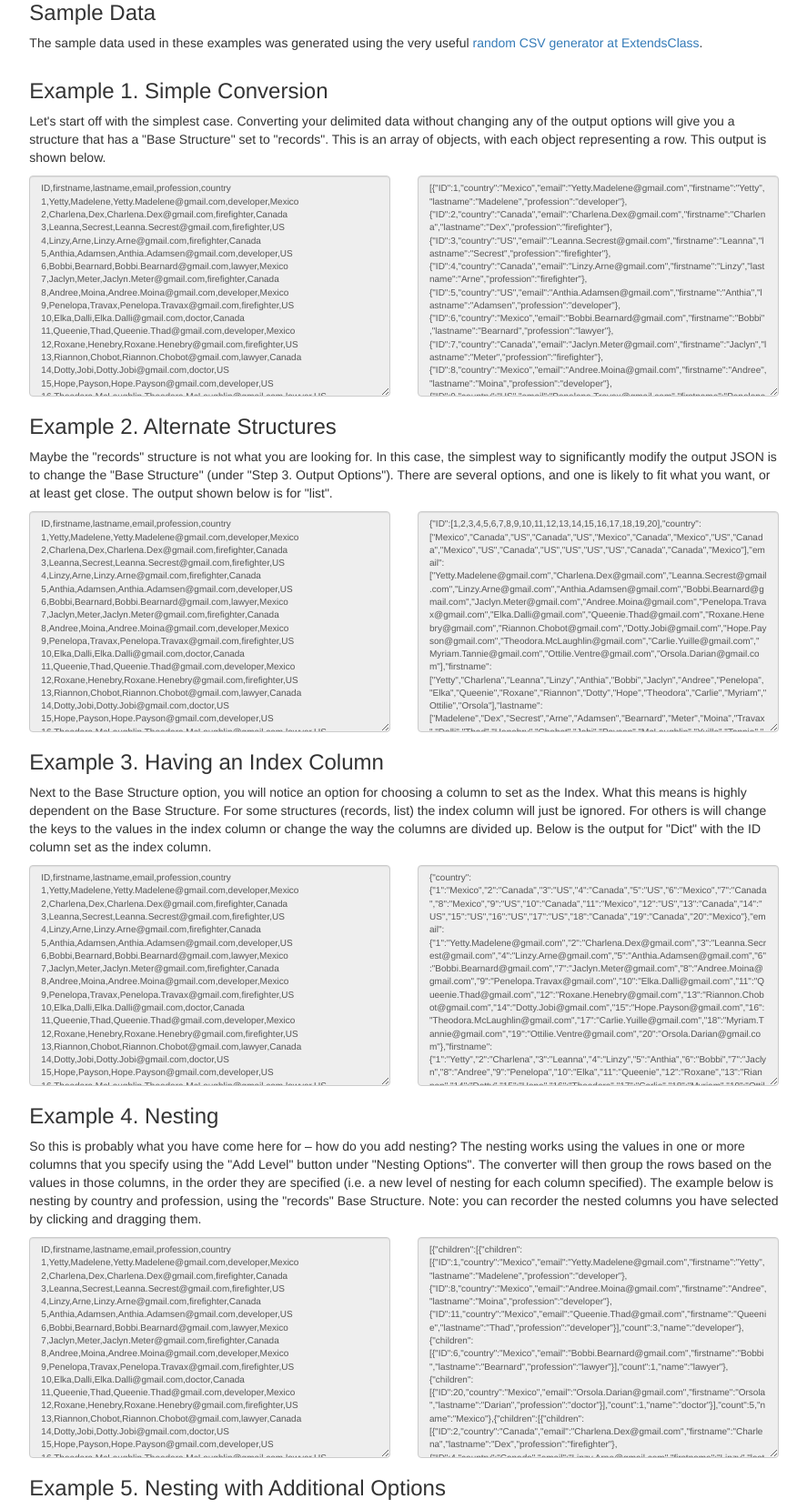
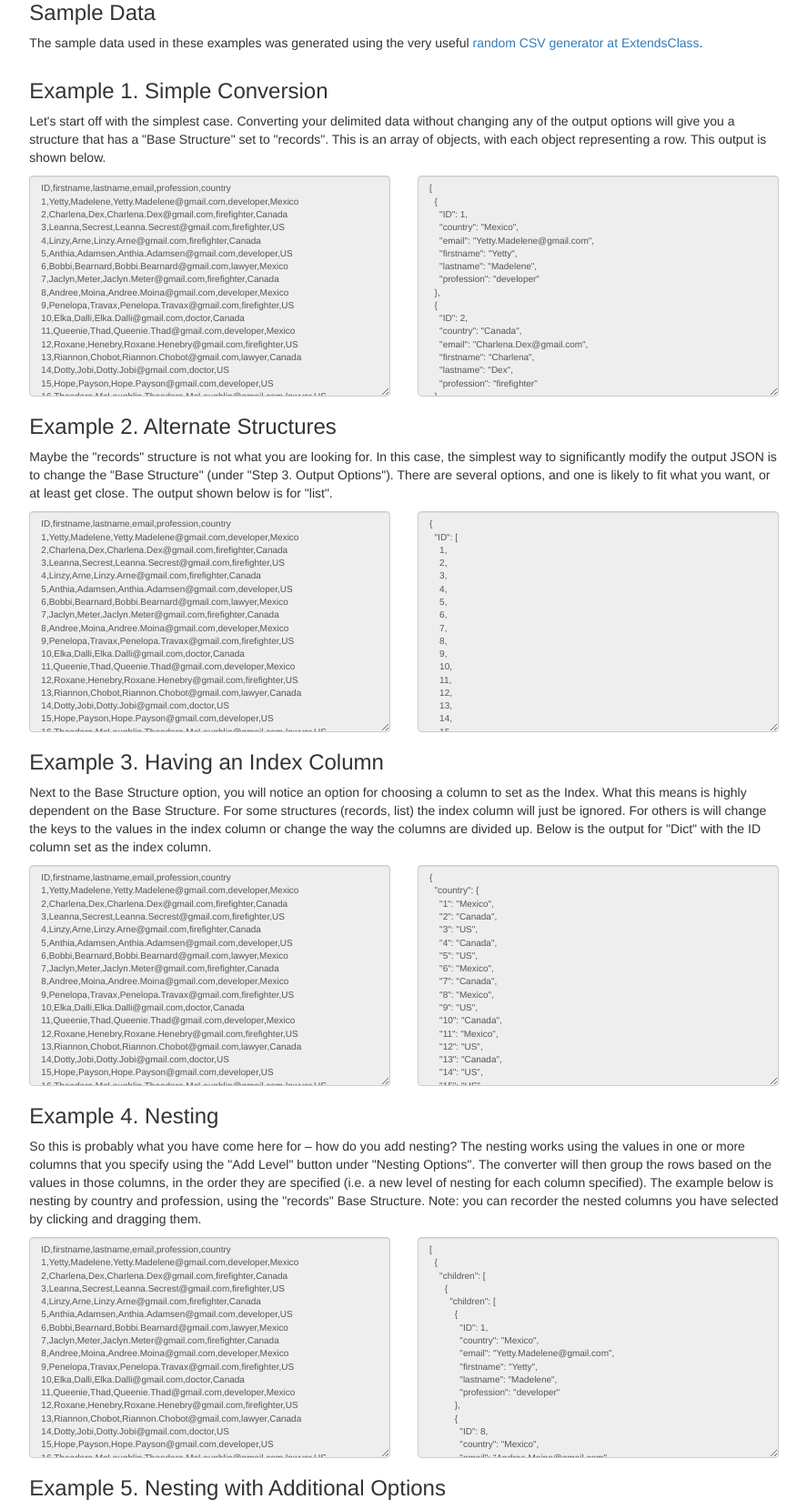
Before and after one commit to vladimiriii/jsonify-it, a Flask app: page /csv-to-json-examples in a window 1280 px wide. Shown: the part 261-1920 px from the top of the page at 91% size, without its empty margins (196-1083 px from the left). Run offline with Flask 2, Linux system fonts and the light colour scheme; parts of the project's set-up code (start-up, migrations or seed data) failed here and were passed over; some libraries are stand-ins or nearby versions.

Commit message:
Fixing JSON formatting.

```diff
--- a/app/static/js/csv-to-json-examples.js
+++ b/app/static/js/csv-to-json-examples.js
@@ -60,7 +60,8 @@ function getJSONData(data, url) {
 		  	data: dataJson,
 			dataType: "text",
 			success: (response) => {
-                resolve(response);
+				const json = JSON.parse(response);
+                resolve(JSON.stringify(json, null, 2));
             },
             error: (response) => {
                 reject(response);
--- a/app/templates/csv-to-json-examples.html
+++ b/app/templates/csv-to-json-examples.html
@@ -7,7 +7,7 @@
 	{% include 'includes/base-scripts.html' %}
 
 	<!-- Custom Scripts -->
-	<script defer type="text/javascript" src="{{ url_for('static',filename='js/csv-to-json-examples.js') }}?v=1.0"></script>
+	<script defer type="text/javascript" src="{{ url_for('static',filename='js/csv-to-json-examples.js') }}?v=1.1"></script>
 	<script defer type="text/javascript" src="{{ url_for('static',filename='js/example-data.js') }}?v=1.0"></script>
 	<link rel="stylesheet" type="text/css" href="{{ url_for('static', filename='custom/examples.css') }}?v=1.0">
 
```
